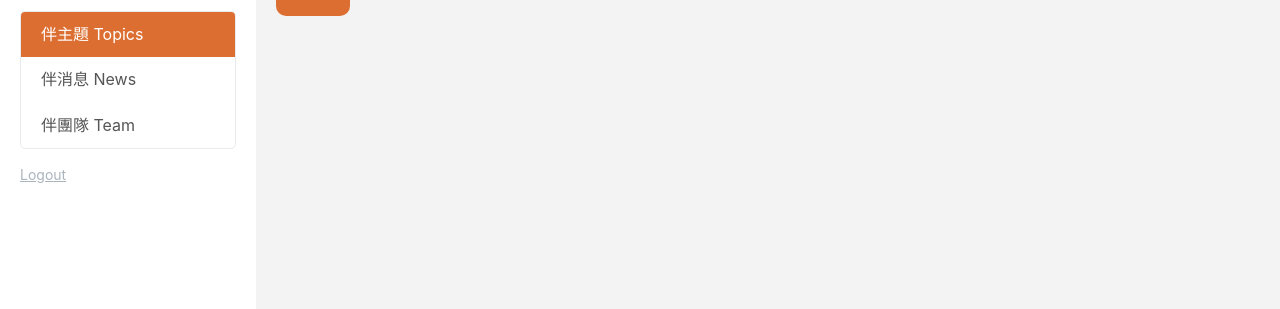
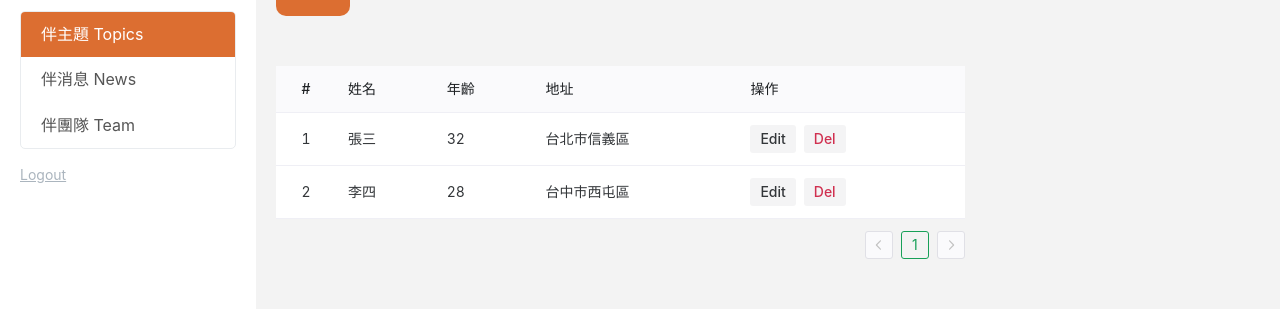
Before and after one commit to Kyle-Kao/school-counselor, a Vue app in the folder counselor/: page /#/dashboard in a window 1280 px wide. Shown: the part 402-711 px from the top of the page. Built offline with nearby package versions, Linux system fonts and the light colour scheme; no server answers; what vue-json-viewer would draw is missing.

Commit message:
dashboard

```diff
--- a/counselor/package.json
+++ b/counselor/package.json
@@ -16,6 +16,8 @@
   "dependencies": {
     "axios": "^1.13.2",
     "bootstrap": "^5.3.8",
+    "naive-ui": "^2.43.2",
+    "vfonts": "^0.0.3",
     "vue": "^3.5.25",
     "vue-json-viewer": "^3.0.4",
     "vue-router": "^4.6.4"
--- a/counselor/src/views/DashboardView.vue
+++ b/counselor/src/views/DashboardView.vue
@@ -4,9 +4,14 @@
       <div class="account">xxx@gmail.com</div>
       <div class="functionDiv">
         <ul>
-          <li class="active">伴主題 Topics</li>
-          <li>伴消息 News</li>
-          <li>伴團隊 Team</li>
+          <li
+            v-for="nav in navTabs"
+            :key="nav.id"
+            :class="currentNav === nav.id? 'active': ''"
+            @click="chgNav(nav)"
+          >
+            {{ nav.value }}
+          </li>
         </ul>
       </div>
       <div class="logout">Logout</div>
@@ -15,62 +20,165 @@
     <div class="rightContent">
       <div class="addItem">New</div>
       <div class="tableContent">
+        <n-data-table
+          v-if="currentAction === 'normal'"
+          :columns="columns"
+          :data="data"
+          :pagination="{ pageSize: 10 }"
+          :bordered="false"
+        />
+        <div v-else>
+          <div class="newsDiv">
+            <div class="inputArea">
+              <label for="title">Title*</label>
+              <input type="text" placeholder="最多25字，超過顯示...">
+            </div>
+            <div class="inputArea">
+              <label for="title">Content*</label>
+              <input type="text" placeholder="最多25字，超過顯示...">
+            </div>
+            <div class="inputArea">
+              <label for="title">Notice*</label>
+              <input type="text" placeholder="最多25字，超過顯示...">
+            </div>
+            <div class="inputArea">
+              <label for="title">Service*</label>
+              <input type="text" placeholder="最多25字，超過顯示...">
+            </div>
+            <div class="inputArea">
+              <label for="title">Images*</label>
+              <input type="file" placeholder="最多25字，超過顯示...">
+            </div>
+            <div class="inputArea">
+              <label for="title">Link*</label>
+              <input type="text" placeholder="最多25字，超過顯示...">
+            </div>
 
+            <div class="btnBox">
+              <div class="save">Save</div>
+              <div class="cancel" @click="cancel">Cancel</div>
+            </div>
+          </div>
+        </div>
       </div>
     </div>
   </div>
 </template>
 
-<script>
+<script setup>
 import { ref } from 'vue'
 import { useRouter } from 'vue-router'
 import api from '@/axios'
+import { h, defineComponent } from 'vue'
+import { NDataTable, NButton, useMessage } from 'naive-ui'
 
-export default {
-  name: 'DashboardView',
-  setup() {
-    const router = useRouter()
-    const email = ref('')
-    const password = ref('')
-    const isLoading = ref(false)
-    const errorMessage = ref('')
+defineOptions({
+  name: 'DashboardView'
+})
 
-    const handleLogin = async () => {
-      isLoading.value = true
-      errorMessage.value = ''
+const router = useRouter()
+const currentAction = ref('normal')
+const currentNav = ref('topics')
 
-      try {
-        // 調用登入 API
-        const response = await api.post('/login', {
-          email: email.value,
-          password: password.value,
-        })
+const navTabs = [
+  {
+    id: 'topics',
+    value: '伴主題 Topics'
+  },
+  {
+    id: 'news',
+    value: '伴消息 News'
+  },
+  {
+    id: 'team',
+    value: '伴團隊 Team'
+  },
+]
 
-        // 保存 token 到 localStorage
-        if (response.token) {
-          localStorage.setItem('token', response.token)
-          localStorage.setItem('user', JSON.stringify(response.user))
-
-          // 重定向到首頁
-          router.push('/')
-        }
-      } catch (error) {
-        errorMessage.value = error.response?.data?.message || '登入失敗，請檢查郵箱和密碼'
-        console.error('登入錯誤:', error)
-      } finally {
-        isLoading.value = false
-      }
-    }
-
-    return {
-      email,
-      password,
-      isLoading,
-      errorMessage,
-      handleLogin,
+// 1. 定義表格欄位配置 (Columns)
+const columns = [
+  {
+    title: '#', // 欄位名稱
+    type: 'index', // ✅ 關鍵：這會自動生成從 1 開始的序號
+    width: 60,
+    align: 'center',
+    render: (_, index) => {
+      return h('span', index + 1)
     }
   },
+  {
+    title: '姓名',
+    key: 'name'
+  },
+  {
+    title: '年齡',
+    key: 'age'
+  },
+  {
+    title: '地址',
+    key: 'address'
+  },
+  {
+    title: '操作',
+    key: 'actions',
+    // 使用 h 函式渲染自定義按鈕
+    render (row) {
+      return h(
+        'div',
+        { style: { display: 'flex', gap: '8px' } },
+        [
+          // 編輯按鈕
+          h(
+            NButton,
+            {
+              strong: true,
+              tertiary: true,
+              size: 'small',
+              onClick: () => handleEdit(row)
+            },
+            { default: () => 'Edit' }
+          ),
+          // 刪除按鈕
+          h(
+            NButton,
+            {
+              strong: true,
+              tertiary: true,
+              type: 'error', // 使用紅色警示
+              size: 'small',
+              onClick: () => {
+                if(confirm(`確定要刪除 ${row.name} 嗎？`)) {
+                   console.log('執行刪除邏輯', row.key)
+                }
+              }
+            },
+            { default: () => 'Del' }
+          )
+        ]
+      )
+    }
+  }
+]
+
+// 2. 準備數據 (Data)
+const data = [
+  { key: 0, name: '張三', age: 32, address: '台北市信義區' },
+  { key: 1, name: '李四', age: 28, address: '台中市西屯區' }
+]
+
+const chgNav = (nav) => {
+  currentNav.value = nav.id
 }
+
+const handleEdit = (data) => {
+  currentAction.value = 'edit'
+  console.log(`編輯:: ${data.name} ${currentAction.value}`)
+}
+
+const cancel = () => {
+  currentAction.value = 'normal'
+}
+
 </script>
 
 <style scoped lang="scss">
@@ -135,4 +243,50 @@ export default {
       padding: 10px 20px;
     }
   }
+
+  .tableContent{
+    max-width: 70%;
+    width: 100%;
+  }
+
+  .newsDiv{
+    display: flex;
+    flex-direction: column;
+    gap: 20px;
+  }
+
+  .inputArea{
+    display: flex;
+    flex-direction: column;
+    label{
+      margin-bottom: 10px;
+      font-weight: bold;
+      font-size: 18px;
+    }
+    input{
+      padding: 10px;
+      font-size: 16px;
+      border-radius: 5px;
+    }
+  }
+
+  .btnBox{
+    display: flex;
+    align-items: center;
+    justify-content: center;
+    gap: 20px;
+    &>div{
+      border-radius: 5px;
+      padding: 5px 20px;
+      font-size: 18px;
+      color: #fff;
+      cursor: pointer;
+    }
+    .save{
+      background-color: #dc6e31;
+    }
+    .cancel{
+      background-color: #6C757D;
+    }
+  }
 </style>
```
Also changed, not shown: 1 other file (tests, documents, lock files or other folders).
